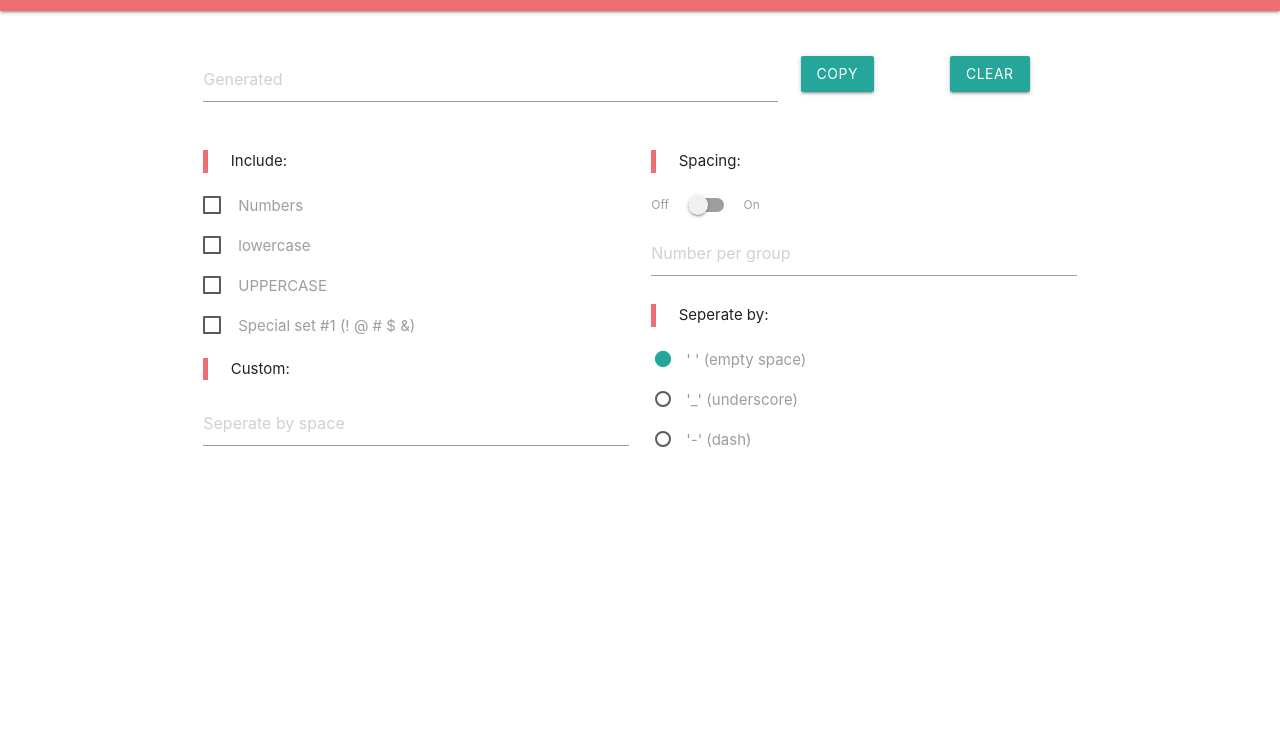
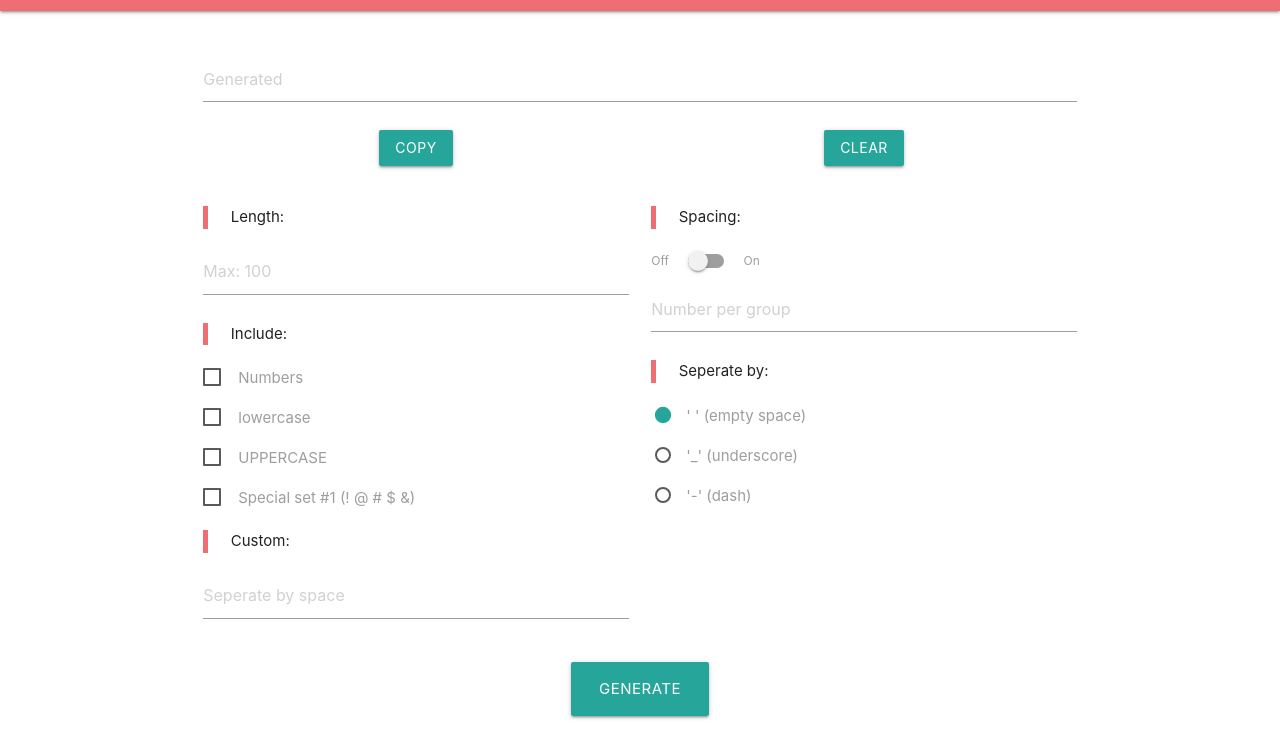
Before and after one commit to oliverj96/RandomGenerator, a plain HTML site: page index.html in a window 1280 px wide. Shown: the part 53-800 px from the top of the page. Drawn offline with Linux system fonts and the light colour scheme.

Commit message:
moved buttons

```diff
--- a/css/main.css
+++ b/css/main.css
@@ -0,0 +1,3 @@
+.right{
+    text-align: right;
+}
--- a/index.html
+++ b/index.html
@@ -19,21 +19,23 @@
     </nav>
     <div class="container">
         <div class="row">
-            <div class="col s8">
+            <div class="col s12">
                 <br><br>
                 <input type="text" height="40" placeholder="Generated">
             </div>
-            <div class="col s2">
-                    <br><br>
+        </div>
+        <div class="row">
+            <div class="col s6 center">
                     <a class="waves-effect waves-light btn">Copy</a>
             </div>
-            <div class="col s2">
-                    <br><br>
+            <div class="col s6 center">
                     <a class="waves-effect waves-light btn">Clear</a>
             </div>
         </div>
         <div class="row">
             <div class="col s6">
+                <blockquote>Length:</blockquote>
+                <input type="number" placeholder="Max: 100">
                 <blockquote>Include: </blockquote>
                 <form action="#">
                     <p>
@@ -106,6 +108,11 @@
                 </form>
             </div>
         </div>
+        <div class="row">
+            <div class="col s12 center">
+                <a class="waves-effect waves-light btn-large">Generate</a>
+            </div>
+        </div>
     </div>
     <!--JavaScript at end of body for optimized loading-->
     <script type="text/javascript" src="js/materialize.js"></script>
```
Lines whose indentation alone changed are shown as unchanged.
